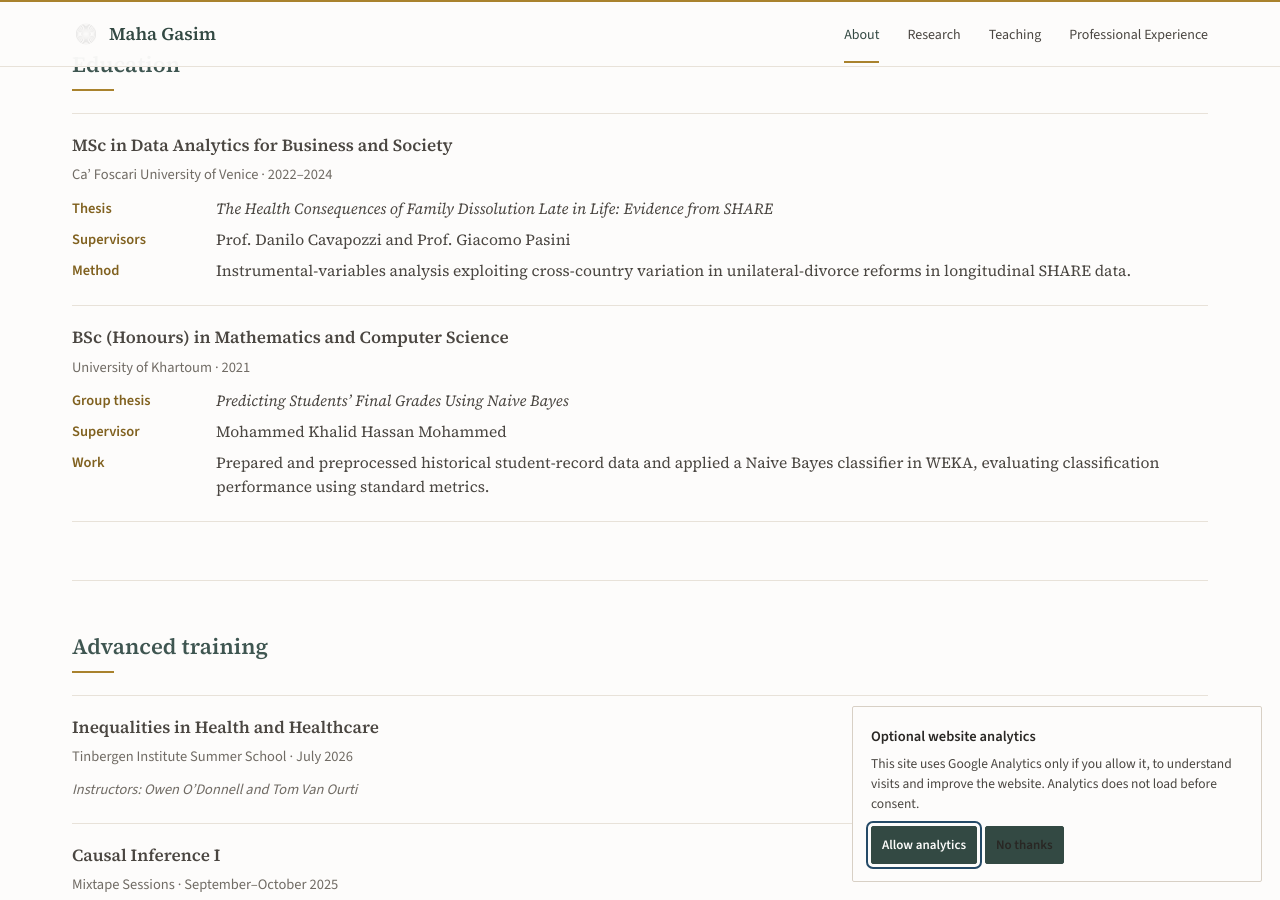
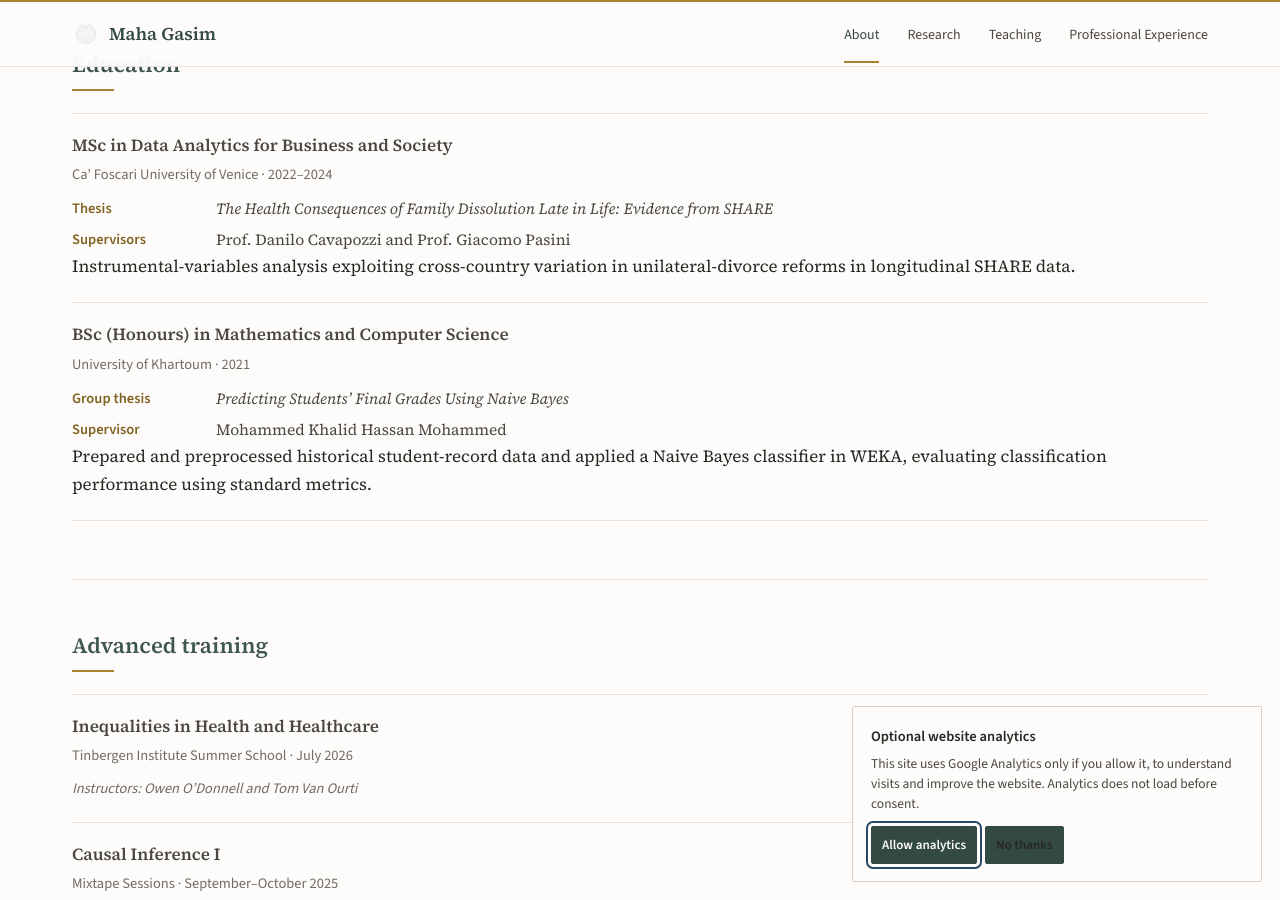
Before and after one commit to mahagasim/mahagasim.github.io, a Jekyll site: the page built from index.md, in a window 1280 px wide and 900 px high, scrolled down 812 px. Built offline with Jekyll 4.4.1, drawn with Linux system fonts in a browser that asks for light colours.

Commit message:
Simplify education entry details

```diff
--- a/index.md
+++ b/index.md
@@ -44,7 +44,7 @@ description: About Maha Gasim — research interests, education, advanced traini
       <p class="entry-meta">Ca’ Foscari University of Venice · 2022–2024</p>
       <div class="compact-detail"><span>Thesis</span><div><em>The Health Consequences of Family Dissolution Late in Life: Evidence from SHARE</em></div></div>
       <div class="compact-detail"><span>Supervisors</span><div>Prof. Danilo Cavapozzi and Prof. Giacomo Pasini</div></div>
-      <div class="compact-detail"><span>Method</span><div>Instrumental-variables analysis exploiting cross-country variation in unilateral-divorce reforms in longitudinal SHARE data.</div></div>
+      <p>Instrumental-variables analysis exploiting cross-country variation in unilateral-divorce reforms in longitudinal SHARE data.</p>
     </div>
 
     <div class="compact-entry">
@@ -52,7 +52,7 @@ description: About Maha Gasim — research interests, education, advanced traini
       <p class="entry-meta">University of Khartoum · 2021</p>
       <div class="compact-detail"><span>Group thesis</span><div><em>Predicting Students’ Final Grades Using Naive Bayes</em></div></div>
       <div class="compact-detail"><span>Supervisor</span><div>Mohammed Khalid Hassan Mohammed</div></div>
-      <div class="compact-detail"><span>Work</span><div>Prepared and preprocessed historical student-record data and applied a Naive Bayes classifier in WEKA, evaluating classification performance using standard metrics.</div></div>
+      <p>Prepared and preprocessed historical student-record data and applied a Naive Bayes classifier in WEKA, evaluating classification performance using standard metrics.</p>
     </div>
   </div>
 
```
